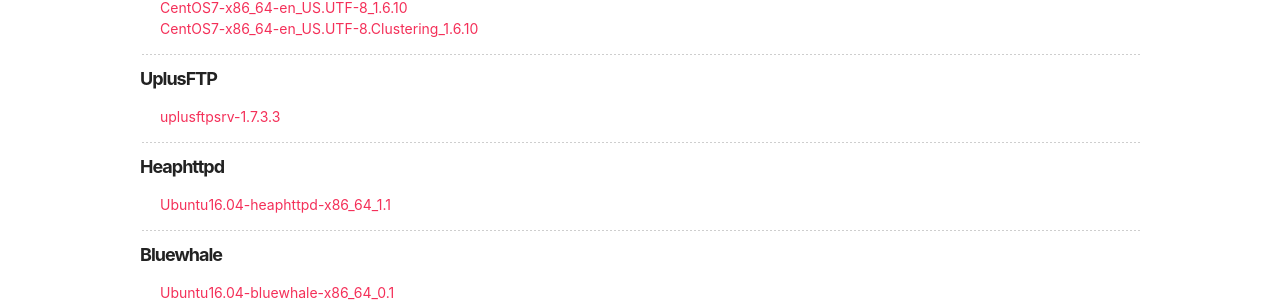
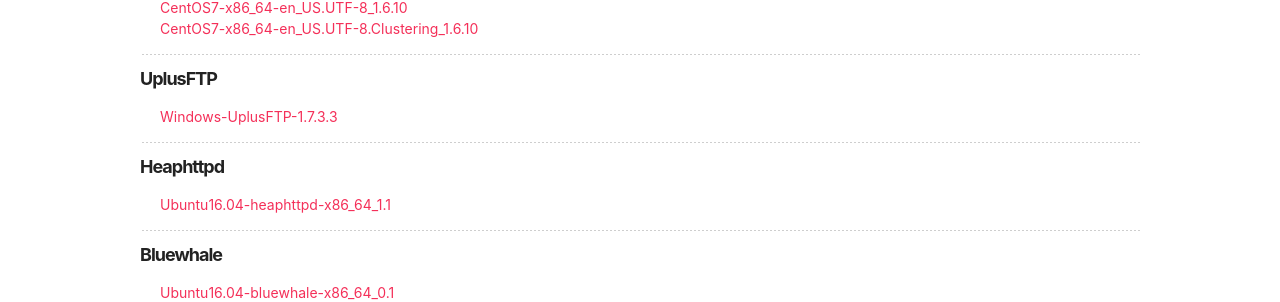
Before and after one commit to uplusware/uplusware.github.io, a Jekyll site: the page download.html, which Jekyll copies as it is, in a window 1280 px wide. Shown: the part 362-664 px from the top of the page. Built offline with Jekyll 4.4.1, drawn with Linux system fonts in a browser that asks for light colours.

Commit message:
Update download.html

```diff
--- a/download.html
+++ b/download.html
@@ -36,7 +36,7 @@
 		<h5><a id="uplusftp-server" class="anchor" href="#uplusftp-server" aria-hidden="true"><span class="octicon octicon-link"></span></a>UplusFTP</h5>
 
 		<ul>
-		<li><a href="http://uplusware.github.io/projects/uplusftp/uplusftpsrv-1.7.3.3.zip">uplusftpsrv-1.7.3.3</a></li>
+		<li><a href="http://uplusware.github.io/projects/uplusftp/uplusftpsrv-1.7.3.3.zip">Windows-UplusFTP-1.7.3.3</a></li>
 		</ul>
 
 		<hr>
```
